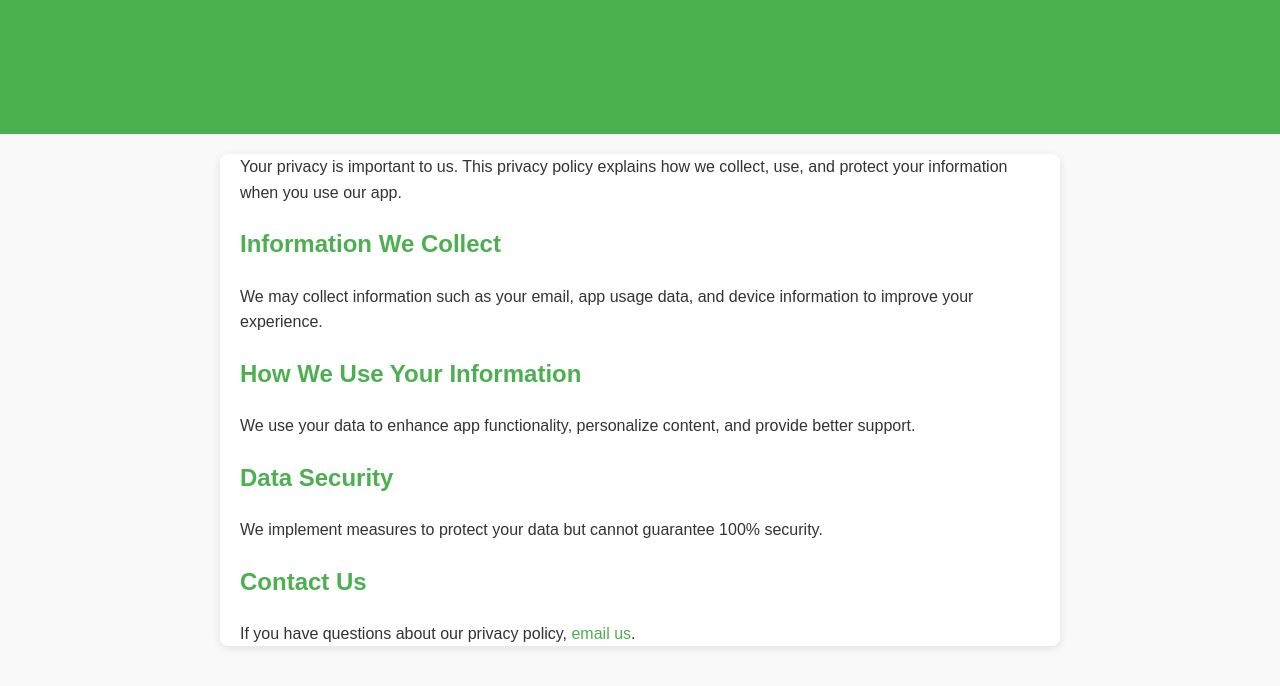
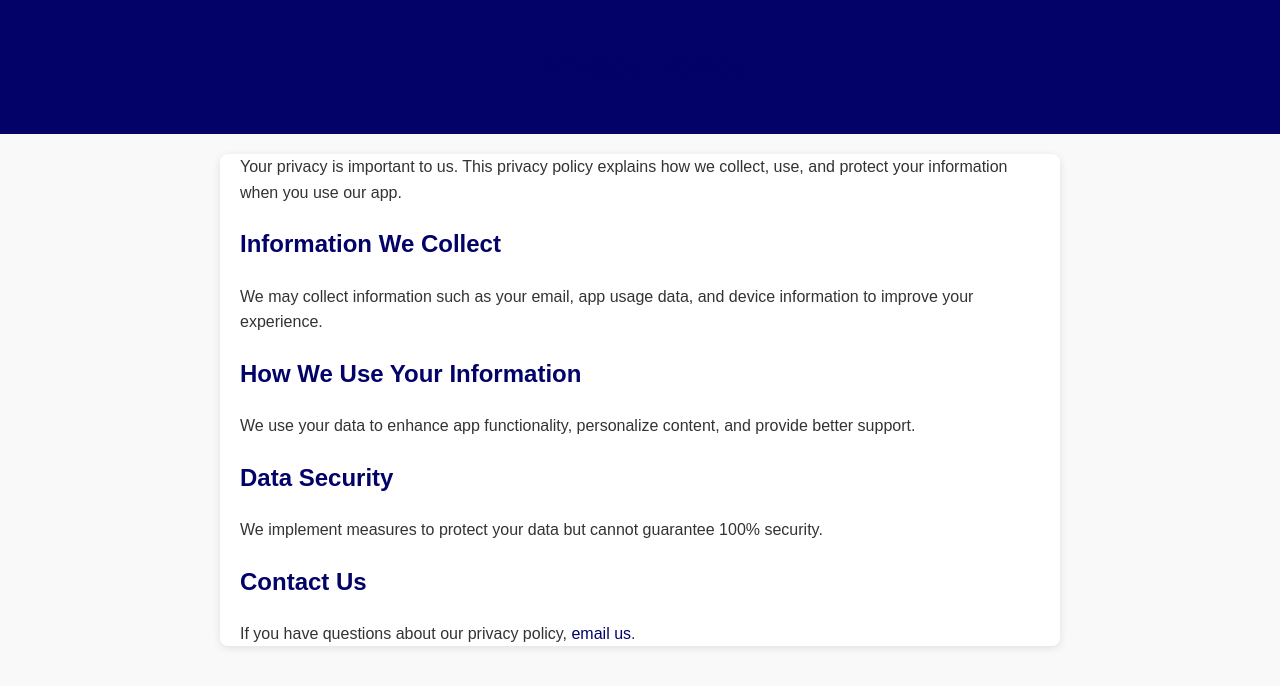
Before and after one commit to moxie-15/moxie-15.github.io, a plain HTML site: page privacy.html in a window 1280 px wide. Drawn offline with Linux system fonts and the light colour scheme.

```diff
--- a/privacy.html
+++ b/privacy.html
@@ -14,7 +14,7 @@
       color: #333;
     }
     header {
-      background-color: #4CAF50;
+      background-color: #020268;
       color: white;
       padding: 20px 10px;
       text-align: center;
@@ -28,13 +28,13 @@
       box-shadow: 0 2px 8px rgba(0,0,0,0.1);
     }
     h1, h2 {
-      color: #4CAF50;
+      color:#020268;
     }
     section {
       margin-bottom: 20px;
     }
     a {
-      color: #4CAF50;
+      color: #020268;
       text-decoration: none;
     }
     a:hover {
@@ -70,7 +70,7 @@
 
   <section>
     <h2>Contact Us</h2>
-    <p>If you have questions about our privacy policy, <a href="mailto:contact@moxie15.com">email us</a>.</p>
+    <p>If you have questions about our privacy policy, <a href="mailto:samuelayomideojo9@gmail.com">email us</a>.</p>
   </section>
 </main>
 
```
